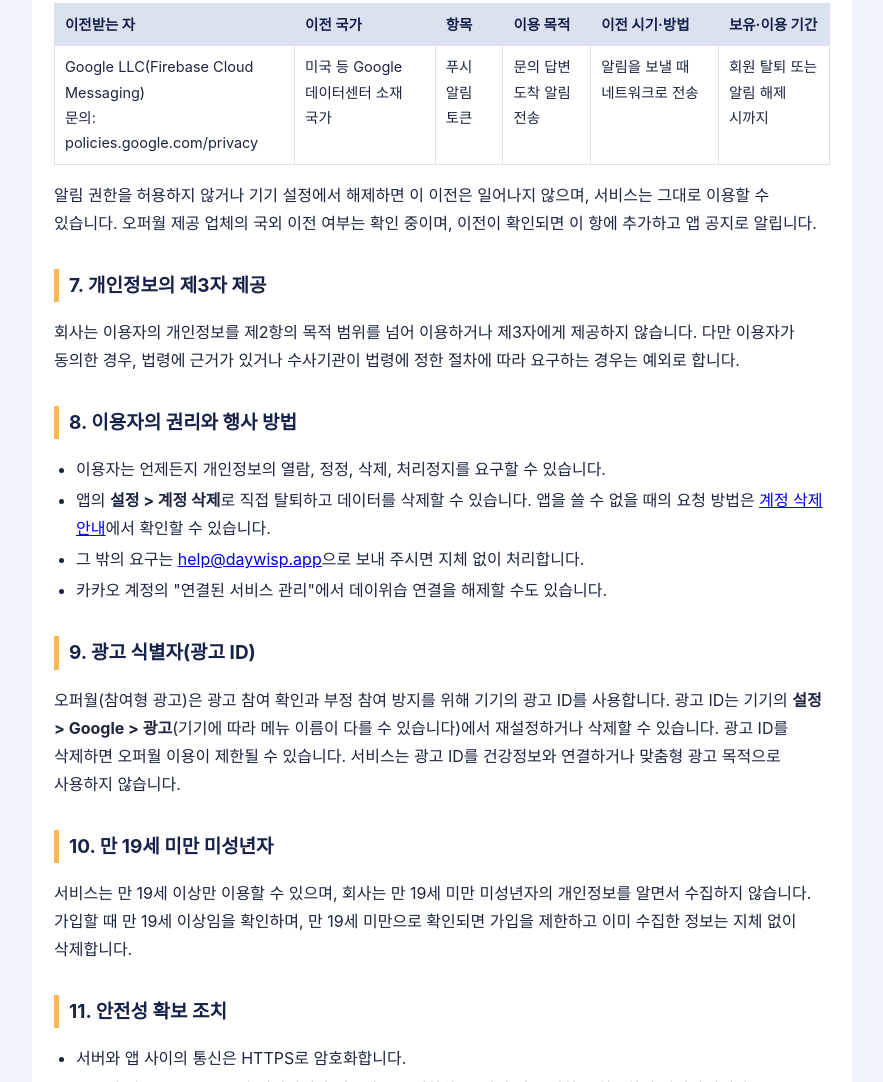
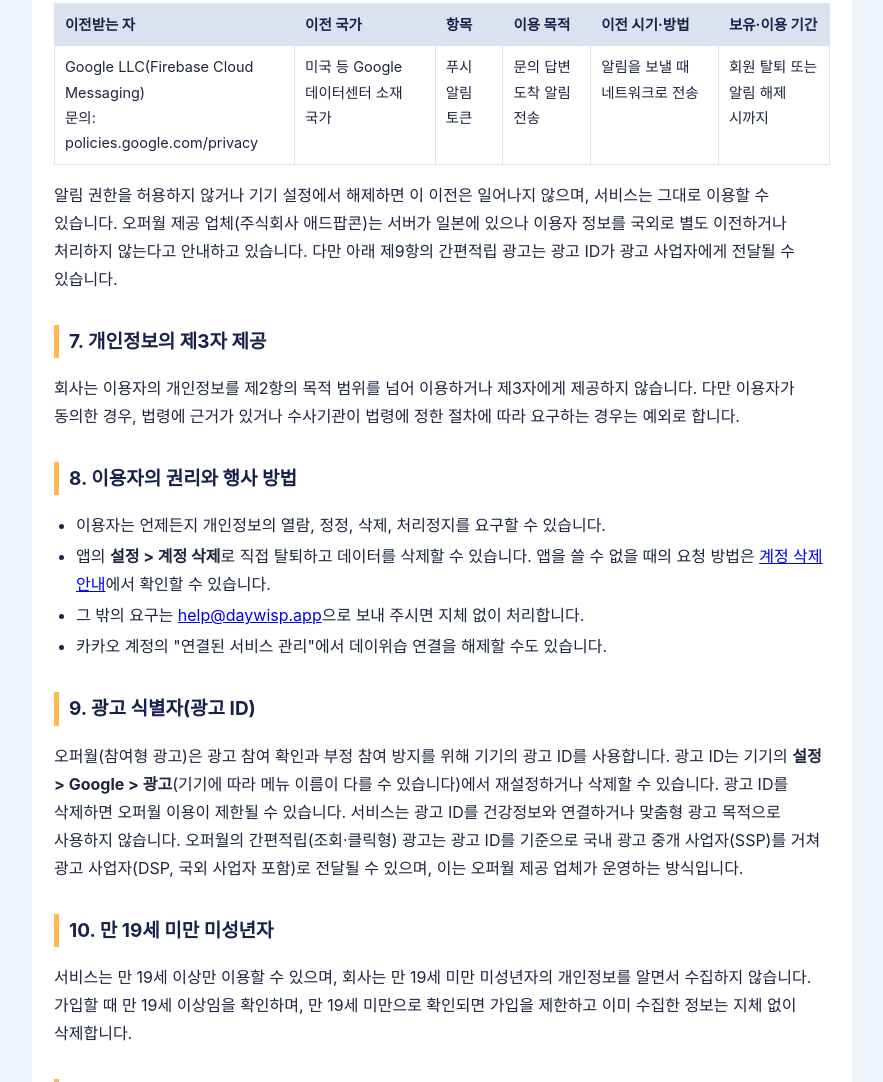
Before and after one commit to Woni-G/daywisp-site, a plain HTML site: page privacy/index.html in a window 1280 px wide. Shown: the part 3008-4090 px from the top of the page, without its empty margins (198-1081 px from the left). Drawn offline with Linux system fonts and the light colour scheme.

Commit message:
처리방침: 오퍼월 업체 국외 이전 여부 확인 결과 반영

```diff
--- a/privacy/index.html
+++ b/privacy/index.html
@@ -89,7 +89,7 @@ footer a{color:var(--slate)}
 <tr><th>이전받는 자</th><th>이전 국가</th><th>항목</th><th>이용 목적</th><th>이전 시기·방법</th><th>보유·이용 기간</th></tr>
 <tr><td>Google LLC(Firebase Cloud Messaging)<br>문의: policies.google.com/privacy</td><td>미국 등 Google 데이터센터 소재 국가</td><td>푸시 알림 토큰</td><td>문의 답변 도착 알림 전송</td><td>알림을 보낼 때 네트워크로 전송</td><td>회원 탈퇴 또는 알림 해제 시까지</td></tr>
 </table>
-<p>알림 권한을 허용하지 않거나 기기 설정에서 해제하면 이 이전은 일어나지 않으며, 서비스는 그대로 이용할 수 있습니다. 오퍼월 제공 업체의 국외 이전 여부는 확인 중이며, 이전이 확인되면 이 항에 추가하고 앱 공지로 알립니다.</p>
+<p>알림 권한을 허용하지 않거나 기기 설정에서 해제하면 이 이전은 일어나지 않으며, 서비스는 그대로 이용할 수 있습니다. 오퍼월 제공 업체(주식회사 애드팝콘)는 서버가 일본에 있으나 이용자 정보를 국외로 별도 이전하거나 처리하지 않는다고 안내하고 있습니다. 다만 아래 제9항의 간편적립 광고는 광고 ID가 광고 사업자에게 전달될 수 있습니다.</p>
 
 <h2>7. 개인정보의 제3자 제공</h2>
 <p>회사는 이용자의 개인정보를 제2항의 목적 범위를 넘어 이용하거나 제3자에게 제공하지 않습니다. 다만 이용자가 동의한 경우, 법령에 근거가 있거나 수사기관이 법령에 정한 절차에 따라 요구하는 경우는 예외로 합니다.</p>
@@ -103,7 +103,7 @@ footer a{color:var(--slate)}
 </ul>
 
 <h2>9. 광고 식별자(광고 ID)</h2>
-<p>오퍼월(참여형 광고)은 광고 참여 확인과 부정 참여 방지를 위해 기기의 광고 ID를 사용합니다. 광고 ID는 기기의 <b>설정 &gt; Google &gt; 광고</b>(기기에 따라 메뉴 이름이 다를 수 있습니다)에서 재설정하거나 삭제할 수 있습니다. 광고 ID를 삭제하면 오퍼월 이용이 제한될 수 있습니다. 서비스는 광고 ID를 건강정보와 연결하거나 맞춤형 광고 목적으로 사용하지 않습니다.</p>
+<p>오퍼월(참여형 광고)은 광고 참여 확인과 부정 참여 방지를 위해 기기의 광고 ID를 사용합니다. 광고 ID는 기기의 <b>설정 &gt; Google &gt; 광고</b>(기기에 따라 메뉴 이름이 다를 수 있습니다)에서 재설정하거나 삭제할 수 있습니다. 광고 ID를 삭제하면 오퍼월 이용이 제한될 수 있습니다. 서비스는 광고 ID를 건강정보와 연결하거나 맞춤형 광고 목적으로 사용하지 않습니다. 오퍼월의 간편적립(조회·클릭형) 광고는 광고 ID를 기준으로 국내 광고 중개 사업자(SSP)를 거쳐 광고 사업자(DSP, 국외 사업자 포함)로 전달될 수 있으며, 이는 오퍼월 제공 업체가 운영하는 방식입니다.</p>
 
 <h2>10. 만 19세 미만 미성년자</h2>
 <p>서비스는 만 19세 이상만 이용할 수 있으며, 회사는 만 19세 미만 미성년자의 개인정보를 알면서 수집하지 않습니다. 가입할 때 만 19세 이상임을 확인하며, 만 19세 미만으로 확인되면 가입을 제한하고 이미 수집한 정보는 지체 없이 삭제합니다.</p>
```
